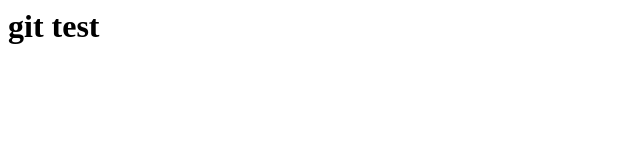
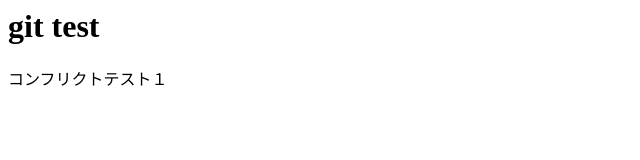
Before and after one commit to shimizuharuki/test, a plain HTML site: page index.html in a window 1280 px wide. Shown: the whole page, without its empty margins (0-640 px from the left). Drawn offline with Linux system fonts and the light colour scheme.

Commit message:
コンフリクトテスト1

```diff
--- a/index.html
+++ b/index.html
@@ -1 +1,2 @@
 <h1>git test</h1>
+<p>コンフリクトテスト１</p>
```
